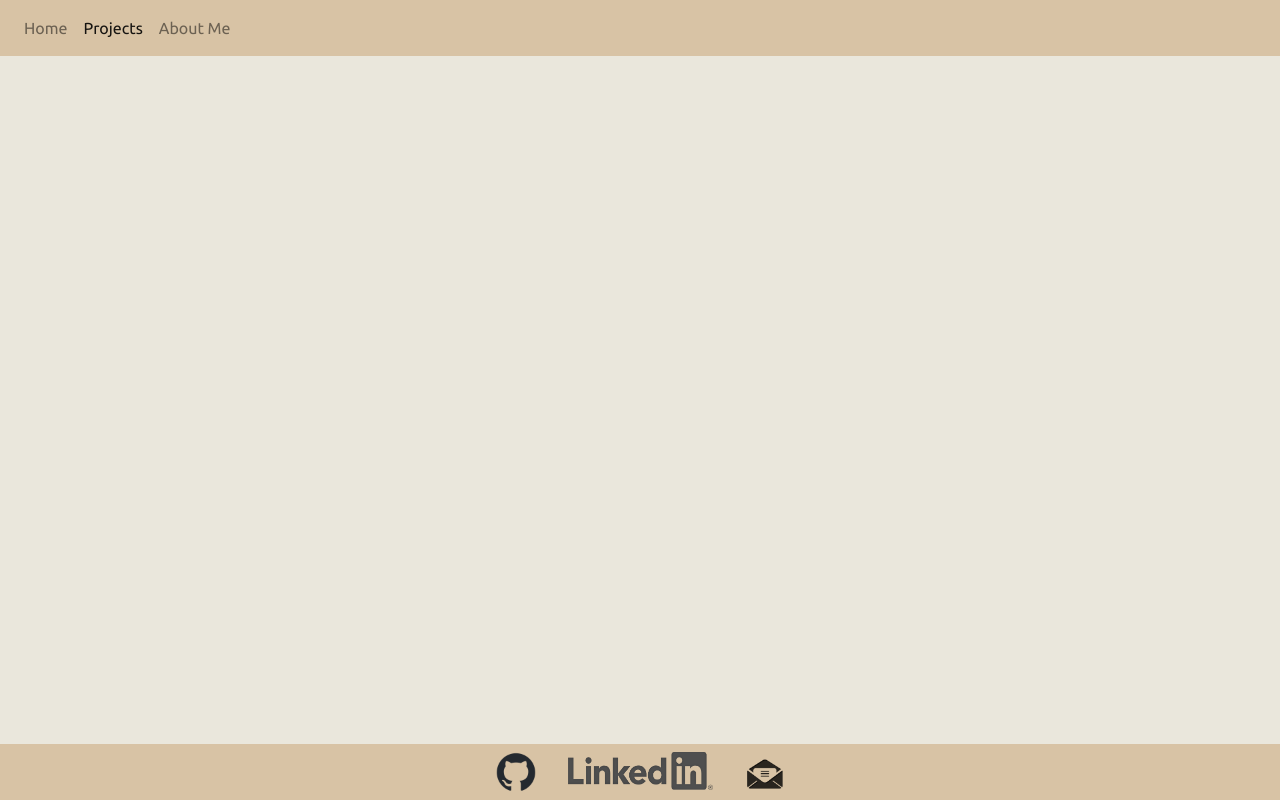
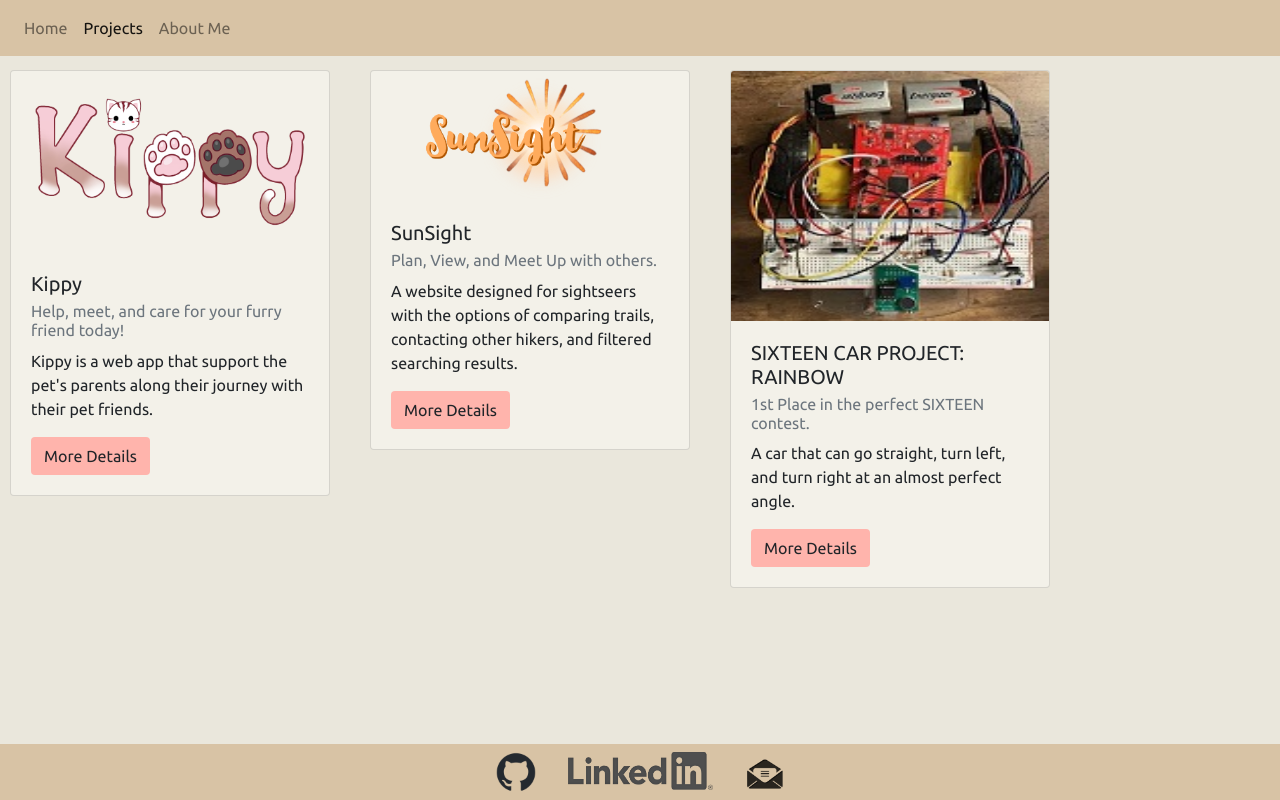
Before and after one commit to KCsama/KCsama.github.io, a plain HTML site: page project.html in a window 1280 px wide. Drawn offline with nearby package versions, Linux system fonts and the light colour scheme.

Commit message:
updated project page

```diff
--- a/project.html
+++ b/project.html
@@ -41,7 +41,76 @@
       </div>
     </nav>
   </header>
-
+  <div class = "row">
+    <div class="col-md-auto">
+      <div class="paragraph card" style="width: 20rem; background-color: #f3f1e9;">
+        <img class="card-img-top" src="assets/Kippy.png" alt="logo for Kippy">
+        <div class="card-body">
+          <h5 class="card-title">Kippy</h5>
+          <h6 class="card-subtitle mb-2 text-muted">Help, meet, and care for your furry friend today!</h6>
+          <p class="card-text">Kippy is a web app that support the pet's parents along their journey with
+            their pet friends.
+          </p>
+          <button class="btn" type="button" style = "background-color: #ffb4ac;" data-toggle="collapse" data-target="#KippyDetail" aria-expanded="false" aria-controls="KippyDetail">
+            More Details
+          </button>
+          <div class="collapse" id="KippyDetail">
+            <div class="card-text" style="background-color: #f3f1e9;">
+              Kippy is the final project for CS160. I worked on this web application with 5 other teammates. Kippy is an app built
+              for pet owners specifically dogs and cats owners. Because raising pets are a huge responsibilities and a heavy duty,
+               our purpose of designing this is to provide a platform where pet parents can meet with each other and share their
+               valuable experiences about raising their pet. It is also a platform for the pet parents to securely contain medical
+               informations about their pet. <a href="Kippy Report.pdf">See full report here</a>
+            </div>
+          </div>
+        </div>
+      </div>
+    </div>
+    <div class="col-md-auto">
+      <div class="paragraph card" style="width: 20rem; background-color: #f3f1e9;">
+        <img class="card-img-top" src="assets/Sunsight.png" alt="logo for SunSight">
+        <div class="card-body">
+          <h5 class="card-title">SunSight</h5>
+          <h6 class="card-subtitle mb-2 text-muted"> Plan, View, and Meet Up with others.</h6>
+          <p class="card-text">A website designed for sightseers with the options of comparing trails, contacting other hikers, and
+            filtered searching results.</p>
+          <button class="btn" type="button" style = "background-color: #ffb4ac;" data-toggle="collapse" data-target="#sightseersdetails" aria-expanded="false" aria-controls="sightseersdetails">
+            More Details
+          </button>
+          <div class="collapse" id="sightseersdetails">
+            <div class="card-text" style="background-color: #f3f1e9;">
+              This is a frontend application model built for hikers who are sightseers. This is a project for CS160.
+              In this app,  you can add trails to your planner. You can plan your trip ahead of time. You can also search using
+              filters. You can also compare two different trails when planning your trip. When you
+              receive alerts about people wanting to meet you, you can also take a look at their profile.
+              You can also receive notifications when you reach a fork in your trail.
+              <a href="Project 1 CS160 Final Report.pdf">See full report here.</a>
+              <a href="https://github.com/KCsama/Sunsight">Github Link here.</a>
+            </div>
+          </div>
+        </div>
+      </div>
+    </div>
+    <div class="col-md-auto">
+      <div class="paragraph card" style="width: 20rem; background-color: #f3f1e9;">
+        <img class="card-img-top" src="assets/16bcar.jpg" alt="16bcar" width=100vw height=250vh>
+        <div class="card-body">
+          <h5 class="card-title">SIXTEEN CAR PROJECT: RAINBOW</h5>
+          <h6 class="card-subtitle mb-2 text-muted"> 1st Place in the perfect SIXTEEN contest.</h6>
+          <p class="card-text">A car that can go straight, turn left, and turn right at an almost perfect angle.</p>
+          <button class="btn" type="button" style = "background-color: #ffb4ac;" data-toggle="collapse" data-target="#sixteencar" aria-expanded="false" aria-controls="sixteencar">
+            More Details
+          </button>
+          <div class="collapse" id="sixteencar">
+            <div class="card-text" style="background-color: #f3f1e9;">
+              <a href="16B Writeup.pdf">See full report here.</a>
+              <a href="https://github.com/KCsama/SIXTEEN-CAR-PROJECT-RAINBOW">Github Link here.</a>
+            </div>
+          </div>
+        </div>
+      </div>
+    </div>
+  </div>
   <footer>
     <nav class="navbar fixed-bottom navbar-light" style = "background-color: #D8C3A5;">
       <div class="btn-group mx-auto">
--- a/style.css
+++ b/style.css
@@ -1,4 +1,5 @@
 .paragraph {
     margin-top: 70px; /* Adjust this value as needed */
     margin-bottom: 70px;
+    margin-left:10px;
 }
```
Also changed, not shown: assets/16bcar.jpg (added), assets/Kippy.png (added), assets/Sunsight.png (added), 3 other files.
